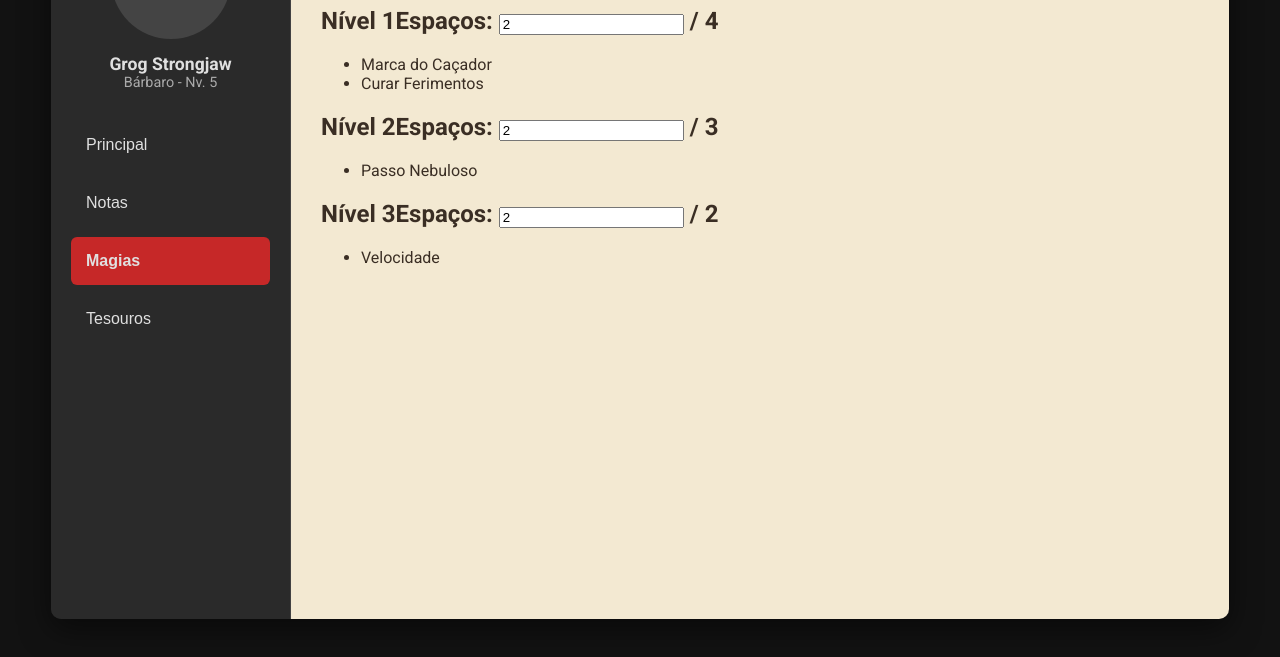
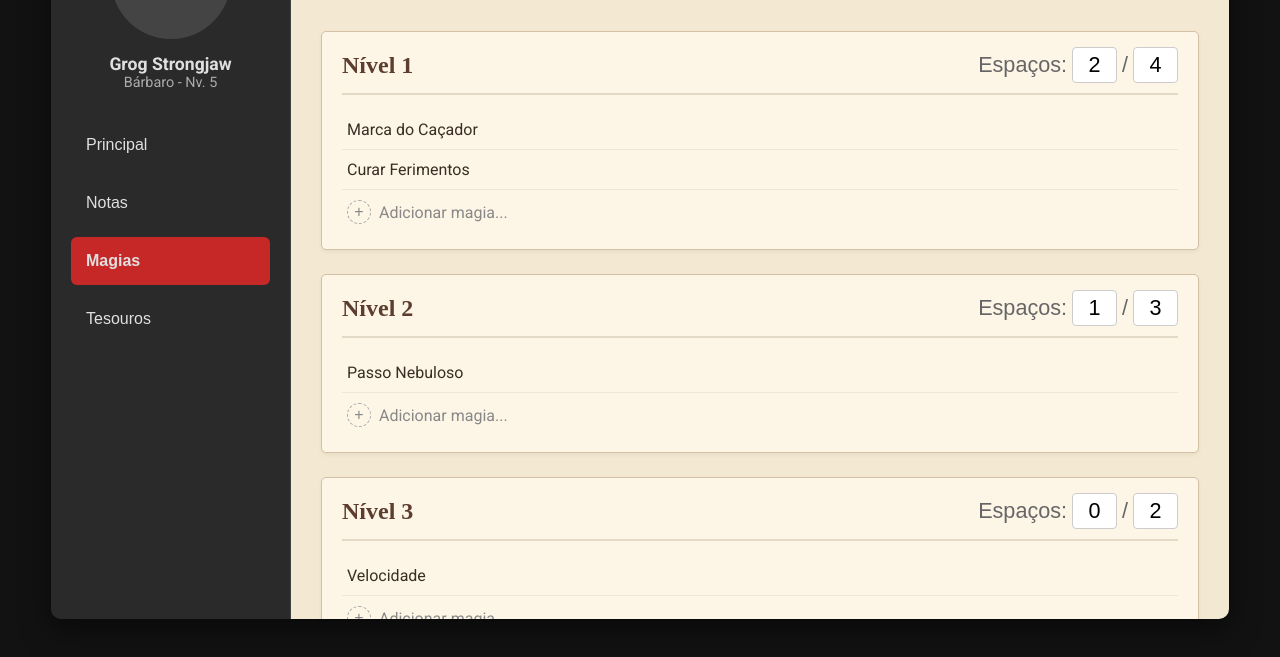
Before and after one commit to fsMiotto/Mini-App-DnD, a plain HTML site: page public/dashboard.html in a window 1280 px wide. Both pictures are taken after a click on the button "Magias". Shown: the part 141-798 px from the top of the page. Drawn offline with nearby package versions, Linux system fonts and the light colour scheme.

Commit message:
Finalizacao front

```diff
--- a/public/js/dashboard.js
+++ b/public/js/dashboard.js
@@ -24,9 +24,9 @@ const initialCharacterState = {
         { id: 2, title: 'NPCs Importantes', content: 'Não confiar no K\'Varn, o anão da taverna.' },
     ],
     spell_slots: {
-        1: { total: 4, used: 2 },
-        2: { total: 3, used: 1 },
-        3: { total: 2, used: 0 },
+        1: { total: 4, atuais: 2 }, // Mantendo sua nova estrutura
+        2: { total: 3, atuais: 1 },
+        3: { total: 2, atuais: 0 },
     },
     spells: [
         { level: 1, name: 'Marca do Caçador' },
@@ -133,28 +133,47 @@ function NotasView({ notes }) {
     );
 }
 
-function MagiasView({ spells, spellSlots }) {
+function MagiasView({ spells, spellSlots, setCharacter }) {
     const spellsByLevel = spells.reduce((acc, spell) => {
         acc[spell.level] = acc[spell.level] || [];
         acc[spell.level].push(spell);
         return acc;
     }, {});
+
+    // Handler para atualizar os slots de magia no estado principal
+    const handleSlotChange = (level, field, value) => {
+        const numericValue = parseInt(value, 10);
+        if (value !== '' && isNaN(numericValue)) return; // Ignora se não for número
+
+        setCharacter(prev => ({
+            ...prev,
+            spell_slots: {
+                ...prev.spell_slots,
+                [level]: { ...prev.spell_slots[level], [field]: value === '' ? null : numericValue }
+            }
+        }));
+    };
+
     return (
         <div className="magias-view">
             <h1 className="page-title">Livro de Magias</h1>
-            {/* O Object.entries garante que iteramos sobre todos os níveis definidos em spell_slots */}
             {Object.entries(spellSlots).map(([level, slots]) => (
                 <div className="spell-level" key={level}>
                     <h2>
                         <span>Nível {level}</span>
                         <span className="spell-slot-tracker">
-                            Espaços: <input type="number" defaultValue={slots.total - slots.used} /> / {slots.total}
+                            Espaços: <input type="number" value={slots.atuais ?? ''} onChange={(e) => handleSlotChange(level, 'atuais', e.target.value)} placeholder="0" /> / <input type="number" value={slots.total ?? ''} onChange={(e) => handleSlotChange(level, 'total', e.target.value)} placeholder="0" />
                         </span>
                     </h2>
                     <ul className="spell-list">
                        {(spellsByLevel[level] || []).map(spell => (
                             <li key={spell.name}>{spell.name}</li>
                         ))}
+                        {/* Placeholder para adicionar nova magia */}
+                        <li className="add-spell-placeholder">
+                            <button className="add-spell-btn">+</button>
+                            <span>Adicionar magia...</span>
+                        </li>
                     </ul>
                 </div>
             ))}
@@ -201,7 +220,7 @@ function CharacterSheet({ character, setCharacter }) {
             case 'notas':
                 return <NotasView notes={character.notes} />;
             case 'magias':
-                return <MagiasView spells={character.spells} spellSlots={character.spell_slots} />;
+                return <MagiasView spells={character.spells} spellSlots={character.spell_slots} setCharacter={setCharacter} />;
             case 'tesouros':
                 return <TesourosView inventory={character.inventory} setCharacter={setCharacter} />;
             default:
--- a/public/styles/main.css
+++ b/public/styles/main.css
@@ -99,6 +99,124 @@ body {
     margin-right: auto; /* Empurra o nome da perícia para a direita */
 }
 
+/*estilos para magia*/
+.magias-view {
+    display: flex;
+    flex-direction: column;
+    gap: 24px; /* Espaço entre os blocos de nível */
+}
+
+/* Bloco para cada nível de magia */
+.spell-level {
+    background-color: #fdf5e6; /* Cor de pergaminho claro */
+    border: 1px solid #d3c0a5;
+    border-radius: 5px;
+    padding: 15px 20px;
+    box-shadow: 0 2px 4px rgba(0,0,0,0.05);
+}
+
+/* Título do nível (ex: "Nível 1") */
+.spell-level h2 {
+    display: flex;
+    justify-content: space-between;
+    align-items: center;
+    margin-top: 0;
+    margin-bottom: 15px;
+    padding-bottom: 10px;
+    border-bottom: 2px solid #e4d8c7;
+    font-family: 'Libre Baskerville', serif; /* Fonte temática */
+    color: #5c3d2e;
+}
+
+/* Rastreador de espaços de magia */
+.spell-slot-tracker {
+    font-size: 0.9em;
+    font-weight: normal;
+    font-family: sans-serif; /* Fonte normal para os números */
+    color: #666;
+    display: flex;
+    align-items: center;
+    gap: 5px;
+}
+
+.spell-slot-tracker input[type="number"] {
+    width: 45px; /* Largura menor para os inputs */
+    text-align: center;
+    border: 1px solid #ccc;
+    border-radius: 4px;
+    padding: 4px;
+    font-size: 1em;
+    background-color: #fff;
+}
+
+/* Remove as setas do input de número (opcional, para um look mais limpo) */
+.spell-slot-tracker input[type="number"]::-webkit-inner-spin-button,
+.spell-slot-tracker input[type="number"]::-webkit-outer-spin-button {
+  -webkit-appearance: none;
+  margin: 0;
+}
+.spell-slot-tracker input[type="number"] {
+  -moz-appearance: textfield;
+}
+
+/* Lista de magias */
+.spell-list {
+    list-style: none;
+    padding: 0;
+    margin: 0;
+}
+
+/* Item individual da lista de magias */
+.spell-list li {
+    padding: 10px 5px;
+    border-bottom: 1px solid #eee5d8;
+    transition: background-color 0.2s ease-in-out;
+    display: flex;
+    align-items: center;
+}
+
+.spell-list li:not(.add-spell-placeholder):hover {
+    background-color: #f9efe0; /* Leve destaque ao passar o mouse */
+}
+
+/* Último item não precisa de borda */
+.spell-list li:last-child {
+    border-bottom: none;
+}
+
+/* Estilos para o placeholder de adicionar magia */
+.add-spell-placeholder {
+    gap: 8px;
+    color: #888;
+    cursor: pointer;
+}
+
+.add-spell-btn {
+    width: 24px;
+    height: 24px;
+    border-radius: 50%;
+    border: 1px dashed #aaa;
+    background-color: transparent;
+    color: #888;
+    font-size: 16px;
+    line-height: 22px;
+    cursor: pointer;
+    transition: all 0.2s ease;
+    display: flex;
+    align-items: center;
+    justify-content: center;
+}
+
+.add-spell-placeholder:hover .add-spell-btn {
+    background-color: #e85a4f;
+    color: white;
+    border-style: solid;
+}
+
+.add-spell-placeholder:hover span {
+    color: #e85a4f;
+}
+
 
 /* Estilização da pagina tesouros */
 .tesouros-grid {
```
